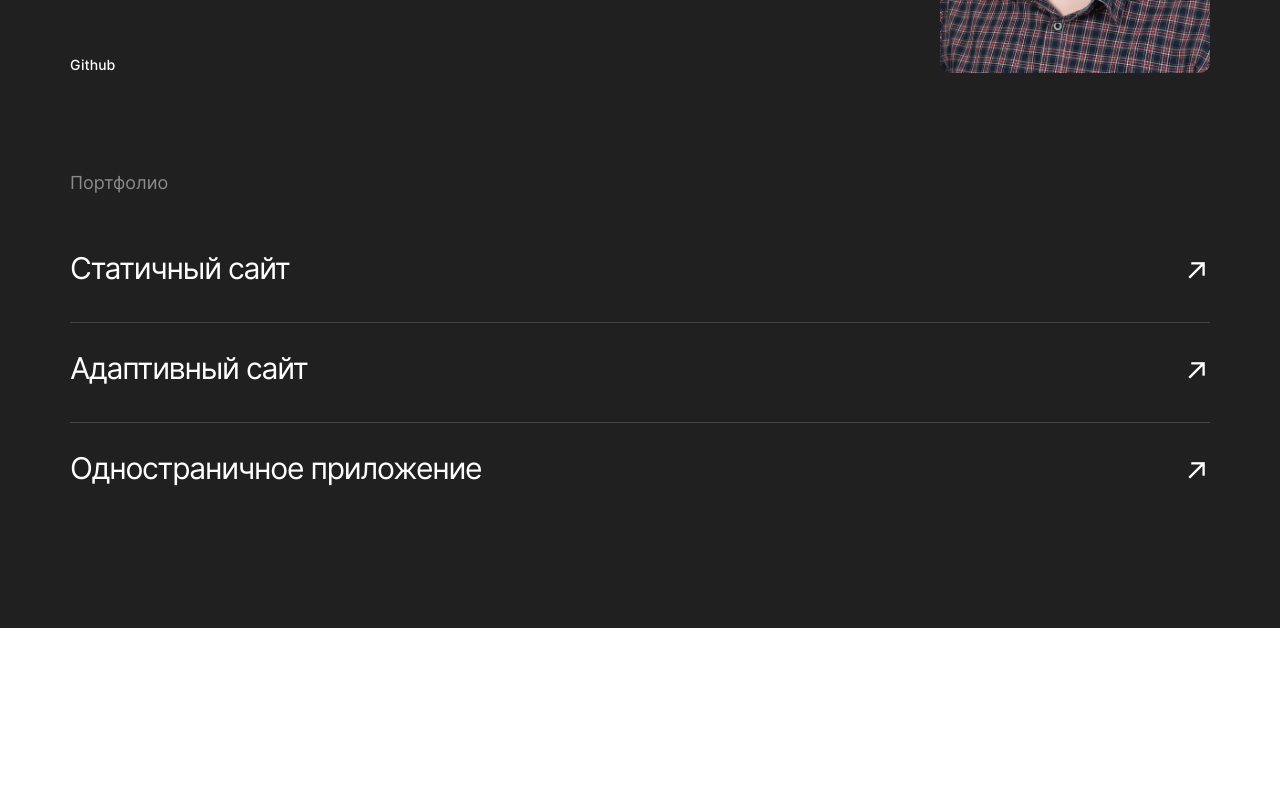
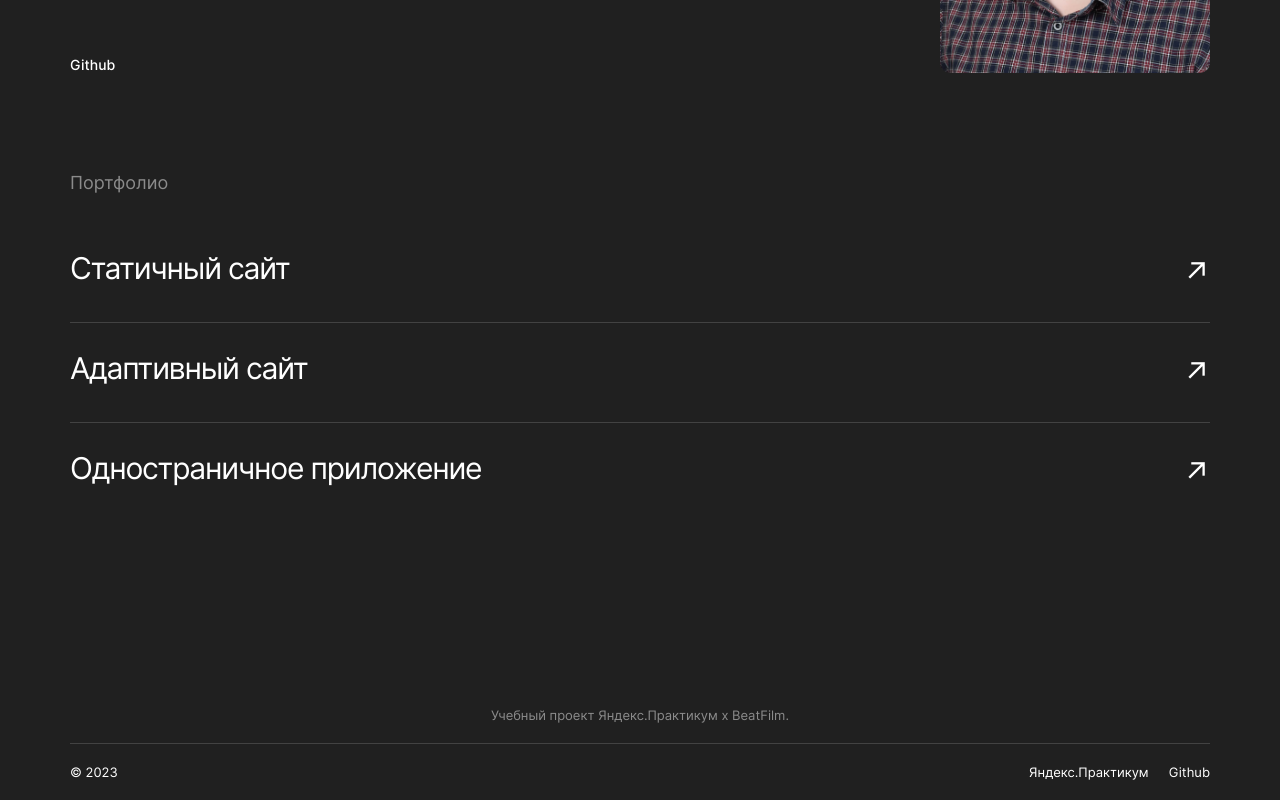
Before and after one commit to Wardenclock1759/movies-explorer-frontend, a React (Create React App) app: page / in a window 1280 px wide. Shown: the part 2347-3147 px from the top of the page. Before the commit the page ends 2975 px from the top, so only its background shows below. Built offline with nearby package versions, Linux system fonts and the light colour scheme.

Commit message:
feat: added footer to the project static page

```diff
--- /dev/null
+++ b/src/components/Footer/Footer.css
@@ -0,0 +1,91 @@
+.footer {
+  padding: 79px 70px 20px;
+  display: flex;
+  flex-direction: column;
+  gap: 20px;
+}
+
+.footer__title {
+  margin: 0;
+  color: #8B8B8B;
+  text-align: center;
+  font-size: 13px;
+  font-style: normal;
+  font-weight: 400;
+  line-height: normal;
+}
+
+.footer__line {
+  border-bottom: 1px solid #424242;
+}
+
+.footer__wrapper {
+  display: flex;
+  justify-content: space-between;
+}
+
+.footer__text {
+  margin: 0;
+  color: #FFF;
+  font-size: 13px;
+  font-style: normal;
+  font-weight: 400;
+  line-height: normal;
+}
+
+.footer__text_link {
+  text-decoration: none;
+}
+
+.footer__links {
+  display: flex;
+  gap: 20px;
+}
+
+.footer__text_link:hover {
+  opacity: 0.7;
+}
+
+@media screen and (max-width: 768px) {
+  .footer {
+    padding: 79px 30px 20px;
+  }
+}
+
+@media screen and (max-width: 360px) {
+  .footer {
+    padding: 79px 10px 20px;
+    gap: 0;
+  }
+
+  .footer__title {
+    font-size: 12px;
+  }
+
+  .footer__line {
+    margin-top: 21px;
+    margin-bottom: 30px;
+    border-bottom: 1px solid #424242;
+  }
+
+  .footer__wrapper {
+    flex-direction: column-reverse;
+    gap: 30px;
+    align-items: center;
+  }
+
+  .footer__text {
+    color: #8B8B8B;
+    font-size: 12px;
+  }
+
+  .footer__text_link {
+    color: #FFF;
+  }
+
+  .footer__links {
+    flex-direction: column;
+    align-items: center;
+    gap: 20px;
+  }
+}
--- /dev/null
+++ b/src/components/Footer/Footer.js
@@ -0,0 +1,31 @@
+import React from "react";
+
+const Footer = () => {
+  return (
+    <footer className="footer">
+      <h2 className="footer__title">
+        Учебный проект Яндекс.Практикум х BeatFilm.
+      </h2>
+      <span className="footer__line"></span>
+      <div className="footer__wrapper">
+        <p className="footer__text">&copy; 2023</p>
+        <div className="footer__links">
+        <a className="footer__text footer__text_link"
+          href="https://github.com/Wardenclock1759"
+          target="_blank"
+          rel="noreferrer">
+          Яндекс.Практикум
+        </a>
+        <a className="footer__text footer__text_link"
+          href="https://github.com/Wardenclock1759"
+          target="_blank"
+          rel="noreferrer">
+          Github
+        </a>
+        </div>
+      </div>
+    </footer>
+  );
+}
+
+export default Footer;
--- a/src/components/Main/Main.js
+++ b/src/components/Main/Main.js
@@ -5,6 +5,7 @@ import AboutProject from '../AboutProject/AboutProject';
 import Techs from '../Techs/Techs';
 import AboutMe from '../AboutMe/AboutMe';
 import Portfolio from '../Portfolio/Portfolio';
+import Footer from '../Footer/Footer';
 
 const Main = ({ loggedIn, handleIconClick }) => {
   return (
@@ -19,6 +20,7 @@ const Main = ({ loggedIn, handleIconClick }) => {
     <Techs/>
     <AboutMe/>
     <Portfolio/>
+    <Footer/>
     </>
   );
 }
--- a/src/components/Portfolio/Portfolio.css
+++ b/src/components/Portfolio/Portfolio.css
@@ -56,7 +56,7 @@
 
 @media screen and (max-width: 768px) {
   .portfolio {
-    padding: 100px 70px 125px;
+    padding: 90px 50px;
     display: flex;
     flex-direction: column;
   }
--- a/src/index.css
+++ b/src/index.css
@@ -12,3 +12,6 @@
 @import url('./components/Techs/Techs.css');
 @import url('./components/AboutMe/AboutMe.css');
 @import url('./components/Portfolio/Portfolio.css');
+
+
+@import url('./components/Footer/Footer.css');
```
